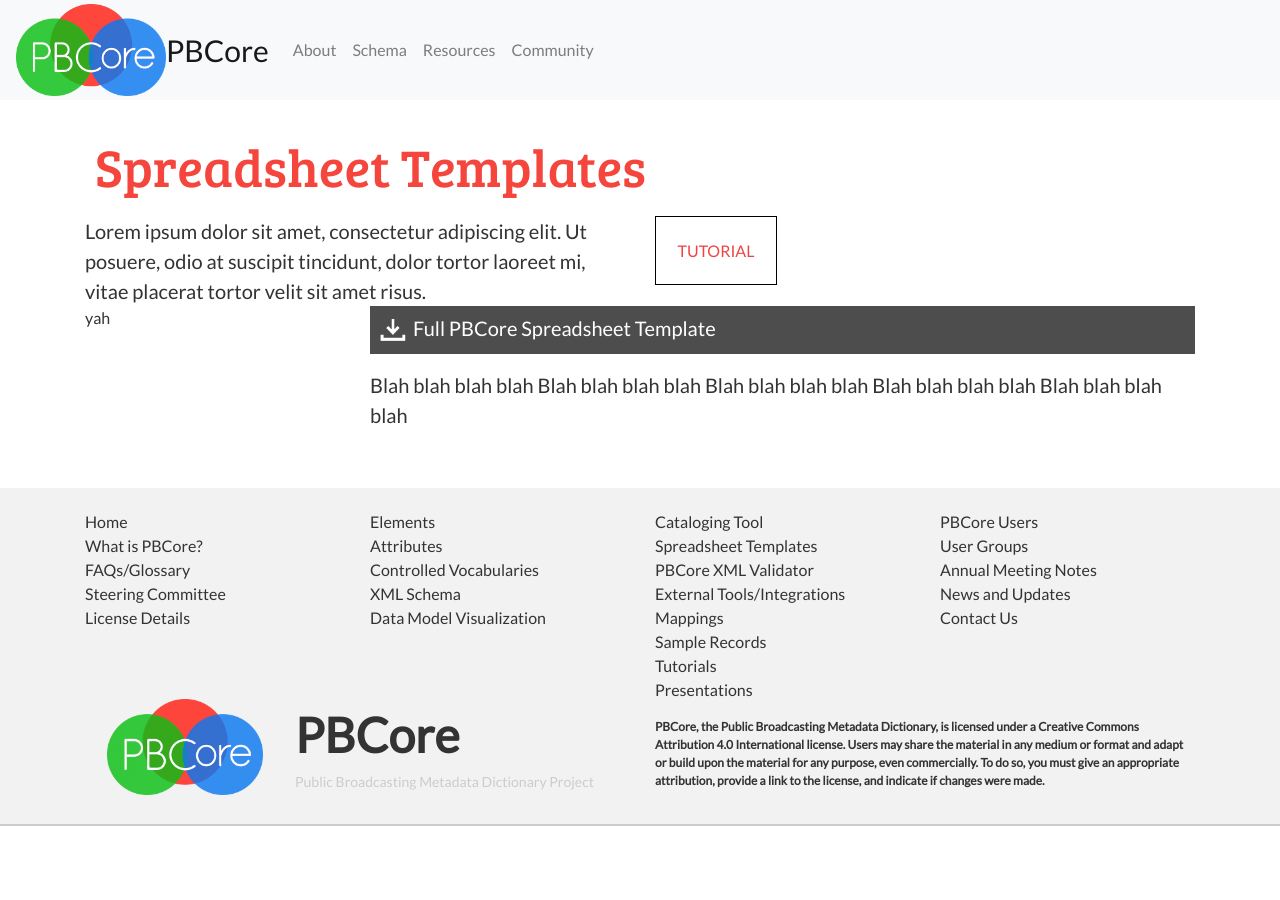
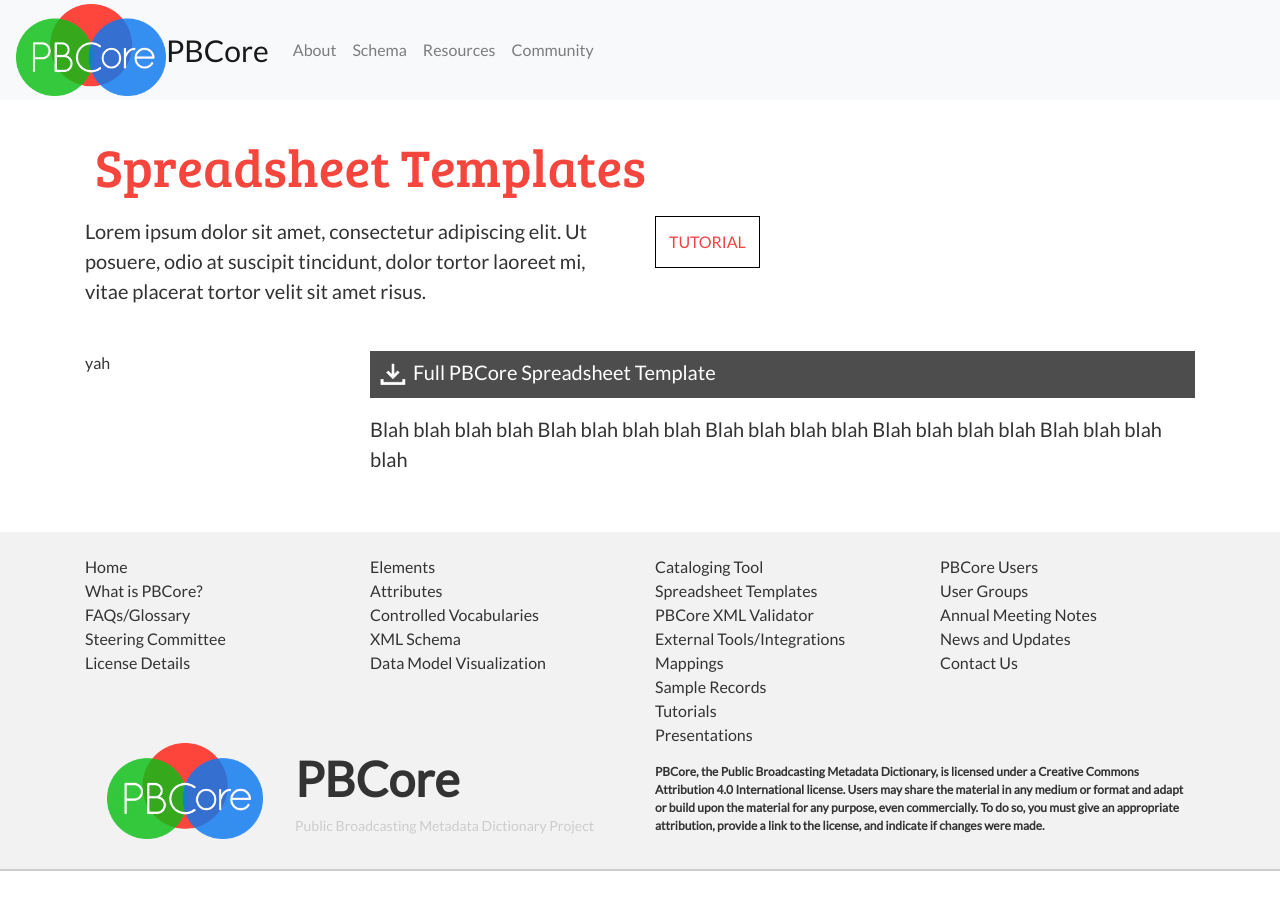
Before and after one commit to PBCore-AV-Metadata/pbcore-av-metadata.github.io, a Jekyll site: the page built from pages/spreadsheet-templates.md, in a window 1280 px wide. Built offline with Jekyll 4.4.1, drawn with Linux system fonts in a browser that asks for light colours.

Commit message:
'spreadsheet'

```diff
--- a/pages/spreadsheet-templates.md
+++ b/pages/spreadsheet-templates.md
@@ -17,13 +17,13 @@
   </div>
 
   <div class="col-md-6">
-    <button type="button" class="pb-button pb-button-who" name="button" style="padding:4%;">
+    <button type="button" class="pb-button pb-button-who" name="button" style="padding:2.4%;">
       TUTORIAL
     </button>
   </div>
 </div>
 
-<div class="row">
+<div class="row" style="margin-top:4%;">
   <div class="col-md-3">
   yah
   </div>
```
Also changed, not shown: _data/sample_records.yml (added), 2 other files.
